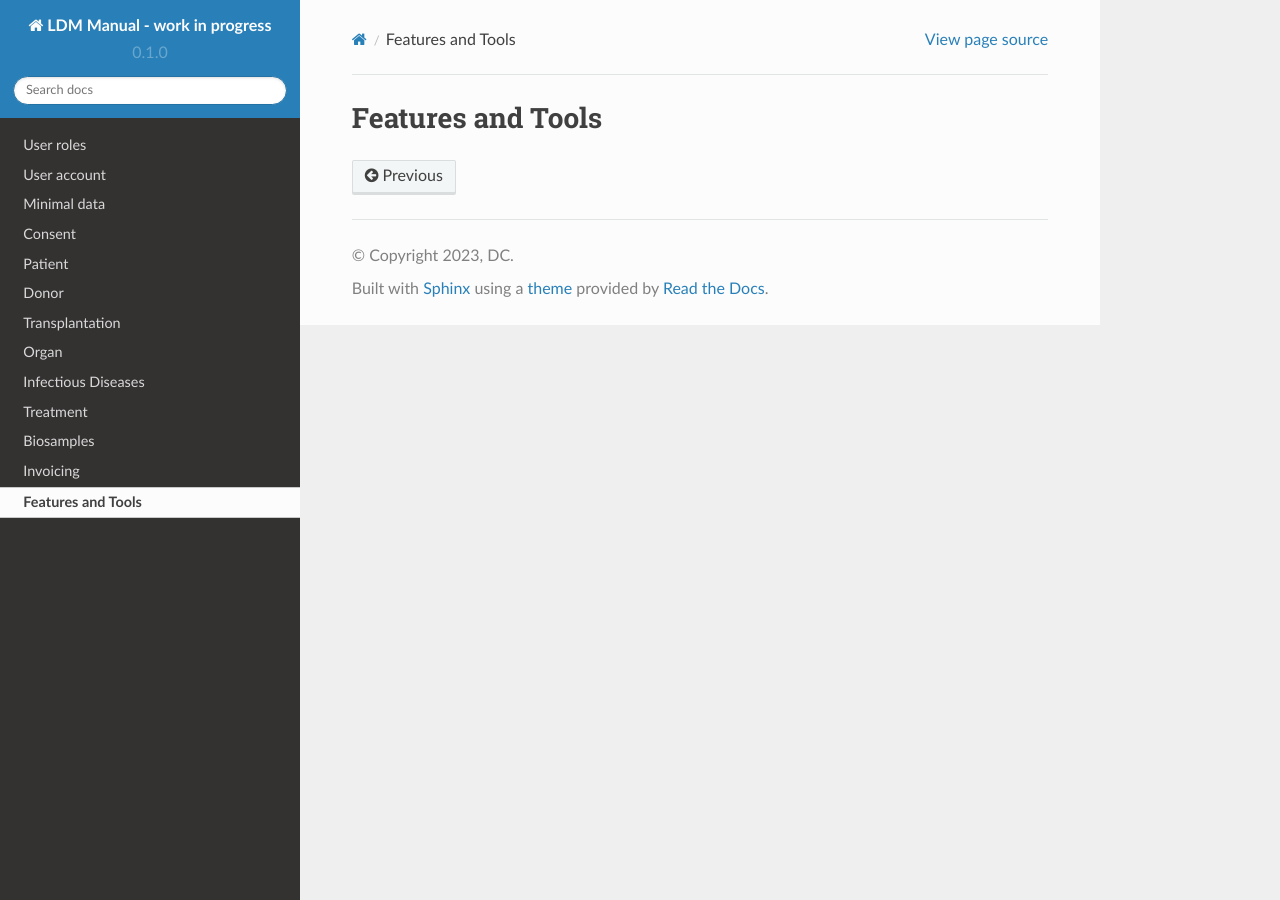
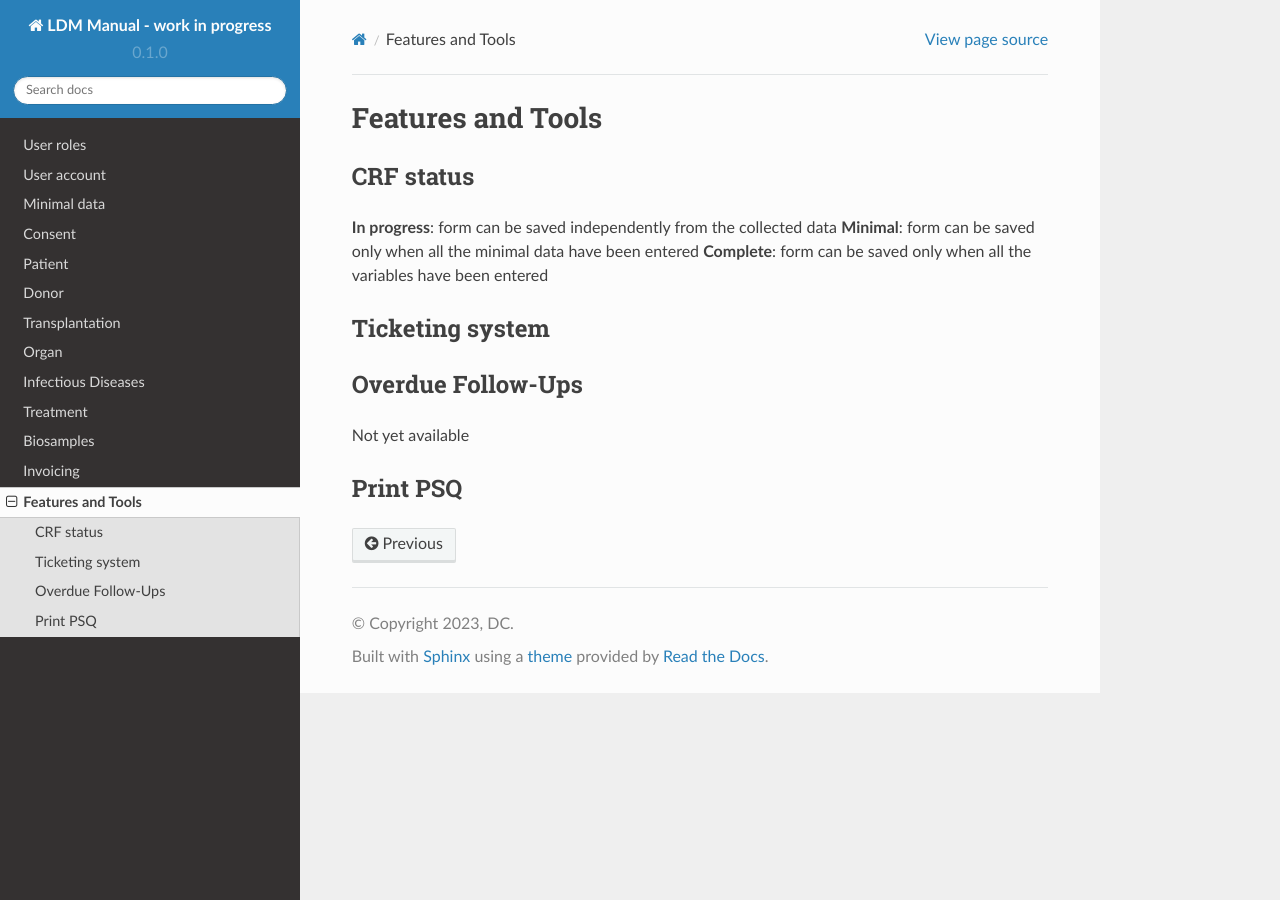
Before and after one commit to swiss-transplant-cohort-study/3LC-user-manual, a Sphinx documentation site: the page built from docs/source/features_tools.rst, in a window 1280 px wide. Built offline with Sphinx 7.4.7 and the Read the Docs theme 2.0.0, drawn with Linux system fonts in a browser that asks for light colours.

Commit message:
Update features_tools.rst

```diff
--- a/docs/source/features_tools.rst
+++ b/docs/source/features_tools.rst
@@ -1,2 +1,20 @@
 Features and Tools
 ==================
+
+CRF status
+_______________
+
+**In progress**: form can be saved independently from the collected data
+**Minimal**: form can be saved only when all the minimal data have been entered
+**Complete**: form can be saved only when all the variables have been entered
+
+Ticketing system
+________________
+
+Overdue Follow-Ups
+____________________
+
+Not yet available
+
+Print PSQ
+___________
```
